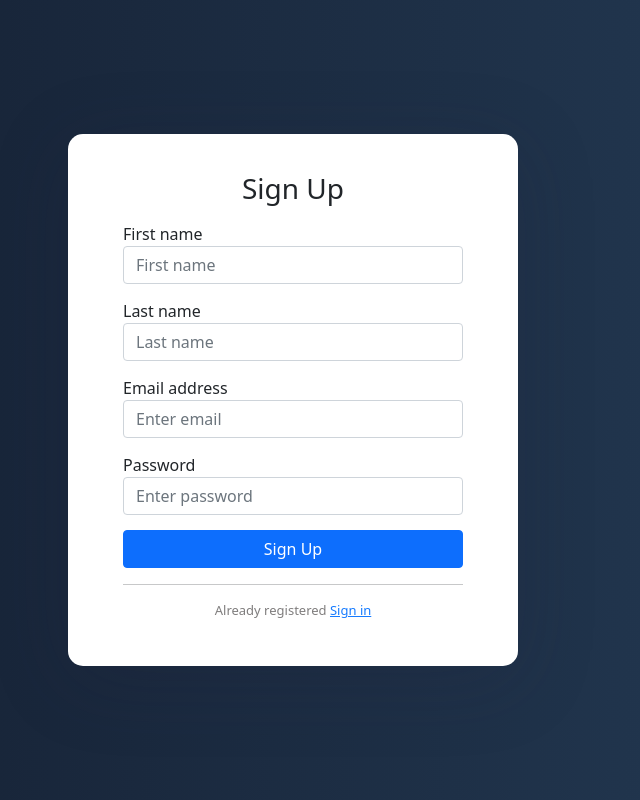
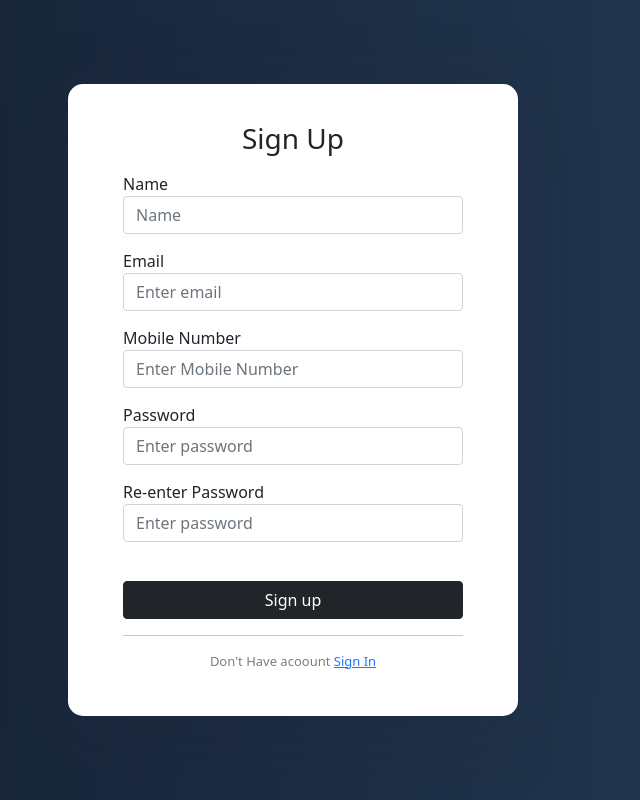
Before and after one commit to dsksaravana/react-AuthN, a React (Create React App) app: page /sign-up in a window 1280 px wide. Shown: the whole page, without its empty margins (347-987 px from the left). Built offline with nearby package versions, Linux system fonts and the light colour scheme.

Commit message:
REST API Intergration

```diff
--- a/package.json
+++ b/package.json
@@ -6,6 +6,7 @@
     "@testing-library/jest-dom": "^5.16.3",
     "@testing-library/react": "^12.1.4",
     "@testing-library/user-event": "^13.5.0",
+    "axios": "^0.26.1",
     "bootstrap": "^5.1.3",
     "react": "^18.0.0",
     "react-dom": "^18.0.0",
--- a/src/App.js
+++ b/src/App.js
@@ -1,10 +1,11 @@
 import React from 'react';
 import '../node_modules/bootstrap/dist/css/bootstrap.min.css';
 import './App.css';
-import { Routes, Route, Link } from "react-router-dom";
+import { Routes, Route } from "react-router-dom";
 
-import Login from "./comps/login.component";
-import SignUp from "./comps/signup.component";
+import Login from "./pages/login";
+import SignUp from "./pages/signup";
+import Dashboard from './comps/dash';
 
 function App() {
   return (
@@ -12,9 +13,10 @@ function App() {
       <div className="outer">
         <div className="inner">
           <Routes>
-            <Route exact path='/' element={<Login/>} />
-            <Route path="/sign-in" element={<Login/>} />
-            <Route path="/sign-up" element={<SignUp/>} />
+            <Route path="/sign-up" element={<SignUp />} />
+            <Route exact path='/sign-in' element={<Login />} />
+            <Route exact path='/' element={<Login />} />
+            <Route path="/dash" element={<Dashboard />} />
           </Routes>
         </div>
       </div>
--- /dev/null
+++ b/src/comps/dash.js
@@ -0,0 +1,36 @@
+import React, { useState, useEffect } from 'react';
+import { useNavigate } from "react-router-dom";
+import { getUser, removeUserSession } from '../utils/common';
+
+export default function Dashboard() {
+
+  const [user, setUser] = useState();
+  let navigae = useNavigate();
+
+
+  useEffect(() => {
+    const loggedInUser = getUser();
+    setUser(loggedInUser);
+    if (!loggedInUser) {
+      logout();
+    }
+  }, []);
+
+  const logout = () => {
+    removeUserSession();
+    navigae('/');
+  };
+
+
+  return (
+    <div>
+      <h4>Welcome : {user?.userName}</h4>
+      <h4>Role : {user?.role}</h4>
+      <h5>Email : {user?.email}</h5>
+      <br/><br/>
+      <button type="submit" className="btn btn-dark btn-block col-12" onClick={logout}>Sign Out</button>
+
+    </div>
+
+  );
+}
--- a/src/comps/login.component.js
+++ b/src/comps/login.component.js
@@ -1,6 +1,60 @@
-import React, { Component } from "react";
+import React, { useState } from 'react';
+import {userHistory} from "react-router-dom";
+import axios from 'axios';
 
 export default class Login extends Component {
+
+    state = {
+        username: '',
+        password: '',
+        loading: false,
+    }
+
+    config = {
+        headers: { Authorization: `Bearer eyJhbGciOiJIUzI1NiIsInR5cCI6IkpXVCJ9.eyJpZCI6IjYyMGRlYjgzZTI5ZDcwZmJiNzA3MmM2NSIsImlhdCI6MTY0NTE2NzY0NSwiZXhwIjoxNjQ1MjU0MDQ1fQ.C7kO6x5ybv6J09wlroTl1_BzAsF8256l4kFkMLPVDXg` }
+    };
+
+    login = () => {
+        this.setState({ loading: true });
+        //input.preventDefault();
+
+        console.log(this.state.username, this.state.password)
+
+        axios.post('https://dev-breview.poorvika.com/api/user/login/', {
+            userName: this.state.username,
+            password: this.state.password
+        })
+            .then((response) => {
+                alert('Something went wrong while creating account');
+                if (response.data.status === 401) {
+                    alert('Something went wrong while creating account');
+                    this.setState({
+                        showAlert: true
+                    });
+                } else {
+                    alert('Something went wrong while creating account');
+                    this.props.history.push("/dash");
+                }
+            }).catch((response) => {
+                // ? Show to user that request is failed
+                //this.setState({ errors: [response] })
+                this.setState({ loading: false });
+                console.log('request failed', response)
+            });
+    }
+
+    setUserName = (event) => {
+        this.setState({
+            username: event.target.value
+        });
+    }
+
+    setPassWord = (event) => {
+        this.setState({
+            password: event.target.value
+        });
+    }
+
     render() {
         return (
             <form>
@@ -9,15 +63,15 @@ export default class Login extends Component {
 
                 <div className="form-group">
                     <label>Email</label>
-                    <input type="email" className="form-control" placeholder="Enter email" />
+                    <input type="text" className="form-control" placeholder="Enter email" value={this.state.username} onChange={this.setUserName.bind(this)} />
                 </div>
 
                 <div className="form-group">
                     <label>Password</label>
-                    <input type="password" className="form-control" placeholder="Enter password" />
+                    <input type="password" className="form-control" placeholder="Enter password" value={this.state.password} onChange={this.setPassWord.bind(this)} />
                 </div>
 
-                <button type="submit" className="btn btn-dark btn-block col-12">Sign in</button>
+                <button type="submit" onSubmit={this.login} className="btn btn-dark btn-block col-12">Sign in</button>
                 <hr className="mt10"></hr>
                 <p className="forgot-password text-center">
                     Don't Have acoount <a href="/sign-up">Sign Up</a>
--- /dev/null
+++ b/src/pages/login.js
@@ -0,0 +1,75 @@
+import React, { useState, useEffect } from 'react';
+import { useNavigate } from "react-router-dom";
+import axios from 'axios';
+import { setUserSession, getToken } from '../utils/common';
+
+function Login() {
+    const [loading, setLoading] = useState(false);
+    const username = useFormInput('');
+    const password = useFormInput('');
+    const [error, setError] = useState(null);
+    let navigae = useNavigate();
+    // handle button click of login form
+    const handleLogin = () => {
+        setError(null);
+        setLoading(true);
+        axios.post('https://dev-breview.poorvika.com/api/user/login', { userName: username.value, password: password.value }).then(response => {
+            setLoading(false);
+            setUserSession(response.data.data._id, response.data.data);
+            navigae('/dash');
+        }).catch(error => {
+            setLoading(false);
+            console.log(error);
+            if (error.response.statusCode === 401) setError(error.response.data.message);
+            else setError("Something went wrong. Please try again later.");
+        });
+    }
+
+    const token = getToken();
+
+    useEffect(() => {
+        if (token) {
+            navigae('/dash');
+        }
+    })
+
+    return (
+        <form>
+
+            <h3>Log in</h3>
+
+            <div className="form-group">
+                <label>Email</label>
+                <input type="text" className="form-control" placeholder="Enter email" {...username} />
+            </div>
+
+            <div className="form-group">
+                <label>Password</label>
+                <input type="password" className="form-control" placeholder="Enter password" {...password} />
+            </div>
+            {error && <><small style={{ color: 'red' }}>{error}</small><br /></>}<br />
+            <button type="submit" className="btn btn-dark btn-block col-12" value={loading ? 'Loading...' : 'Login'} onClick={handleLogin} disabled={loading}>Sign in</button>
+            <hr className="mt10"></hr>
+            <p className="forgot-password text-center">
+                Don't Have acoount <a href="/sign-up">Sign Up</a>
+            </p>
+        </form>
+
+
+
+    );
+}
+
+const useFormInput = initialValue => {
+    const [value, setValue] = useState(initialValue);
+
+    const handleChange = e => {
+        setValue(e.target.value);
+    }
+    return {
+        value,
+        onChange: handleChange
+    }
+}
+
+export default Login;
--- /dev/null
+++ b/src/pages/signup.js
@@ -0,0 +1,116 @@
+import React, { useState, useEffect } from 'react';
+import { Navigate, useNavigate } from "react-router-dom";
+import axios from 'axios';
+import { setUserSession, getToken } from '../utils/common';
+
+function SignUP() {
+    const [loading, setLoading] = useState(false);
+    const [success, setsuccess] = useState(false);
+    const username = useFormInput('');
+    const password = useFormInput('');
+    const confirmpassword = useFormInput('');
+    const mail = useFormInput('');
+    const mobile = useFormInput('');
+    const role = useFormInput('');
+    const [error, setError] = useState(null);
+
+    let navigae = useNavigate();
+
+    const handleSubmit = () => {
+        setError(null);
+        setLoading(true);
+        axios.post('https://dev-breview.poorvika.com/api/user/register',
+            {
+                userName: username.value,
+                mobileNumber: parseInt(mobile.value),
+                email: mail.value,
+                password: confirmpassword.value,
+                role: 'user'
+            }).then(response => {
+                setLoading(false);
+                console.log(response.data);
+                if (response.data.message == 'success')
+                    setsuccess(true);
+                else setError(response.data.message);
+            }).catch(error => {
+                setLoading(false);
+                console.log(error);
+                if (error.response.statusCode === 401) setError(error.response.data.message);
+                else setError("Something went wrong. Please try again later.");
+            });
+    }
+
+    const token = getToken();
+
+    useEffect(() => {
+        if (token) {
+            navigae('/dash');
+        }
+    })
+
+    const navigatetosignin = () => {
+        navigae('/sign-in')
+    }
+
+    if (success) {
+        return (
+            <div>
+                <h4>User Successfully Created.</h4>
+                <h4>Sign IN to continue...</h4>
+                <br /><br />
+                <button type="submit" className="btn btn-dark btn-block col-12" onClick={navigatetosignin}>Sign IN</button>
+            </div>
+        );
+    }
+
+    return (
+        <form>
+
+            <h3>Sign Up</h3>
+            <div className="form-group">
+                <label>Name</label>
+                <input type="text" className="form-control" placeholder="Name" {...username} />
+            </div>
+            <div className="form-group">
+                <label>Email</label>
+                <input type="text" className="form-control" placeholder="Enter email" {...mail} />
+            </div>
+            <div className="form-group">
+                <label>Mobile Number</label>
+                <input type="text" className="form-control" placeholder="Enter Mobile Number" {...mobile} />
+            </div>
+
+            <div className="form-group">
+                <label>Password</label>
+                <input type="password" className="form-control" placeholder="Enter password" {...password} />
+            </div>
+            <div className="form-group">
+                <label>Re-enter Password</label>
+                <input type="password" className="form-control" placeholder="Enter password" {...confirmpassword} />
+            </div>
+            {error && <><small style={{ color: 'red' }}>{error}</small><br /></>}<br />
+            <button type="submit" className="btn btn-dark btn-block col-12" value={loading ? 'Loading...' : 'SignUp'} onClick={handleSubmit} disabled={loading}>Sign up</button>
+            <hr className="mt10"></hr>
+            <p className="forgot-password text-center">
+                Don't Have acoount <a href="/sign-in">Sign In</a>
+            </p>
+        </form>
+
+
+
+    );
+}
+
+const useFormInput = initialValue => {
+    const [value, setValue] = useState(initialValue);
+
+    const handleChange = e => {
+        setValue(e.target.value);
+    }
+    return {
+        value,
+        onChange: handleChange
+    }
+}
+
+export default SignUP;
--- /dev/null
+++ b/src/utils/common.js
@@ -0,0 +1,23 @@
+// return the user data from the session storage
+export const getUser = () => {
+    const userStr = sessionStorage.getItem('user');
+    if (userStr) return JSON.parse(userStr);
+    else return null;
+  }
+
+  // return the token from the session storage
+  export const getToken = () => {
+    return sessionStorage.getItem('token') || null;
+  }
+
+  // remove the token and user from the session storage
+  export const removeUserSession = () => {
+    sessionStorage.removeItem('token');
+    sessionStorage.removeItem('user');
+  }
+
+  // set the token and user from the session storage
+  export const setUserSession = (token, user) => {
+    sessionStorage.setItem('token', token);
+    sessionStorage.setItem('user', JSON.stringify(user));
+  }
```
Also changed, not shown: src/comps/confirmation.js (added), 1 other file (tests, documents, lock files or other folders).
